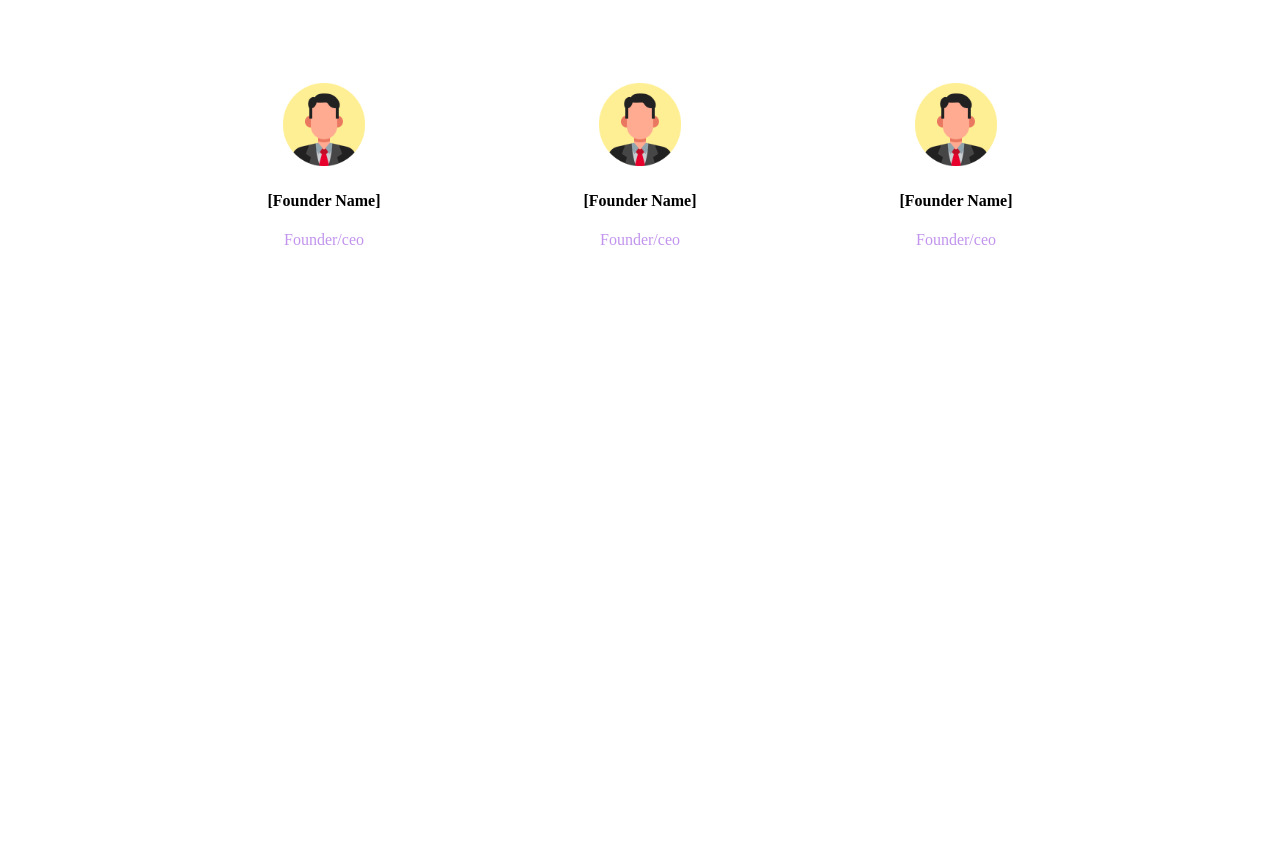
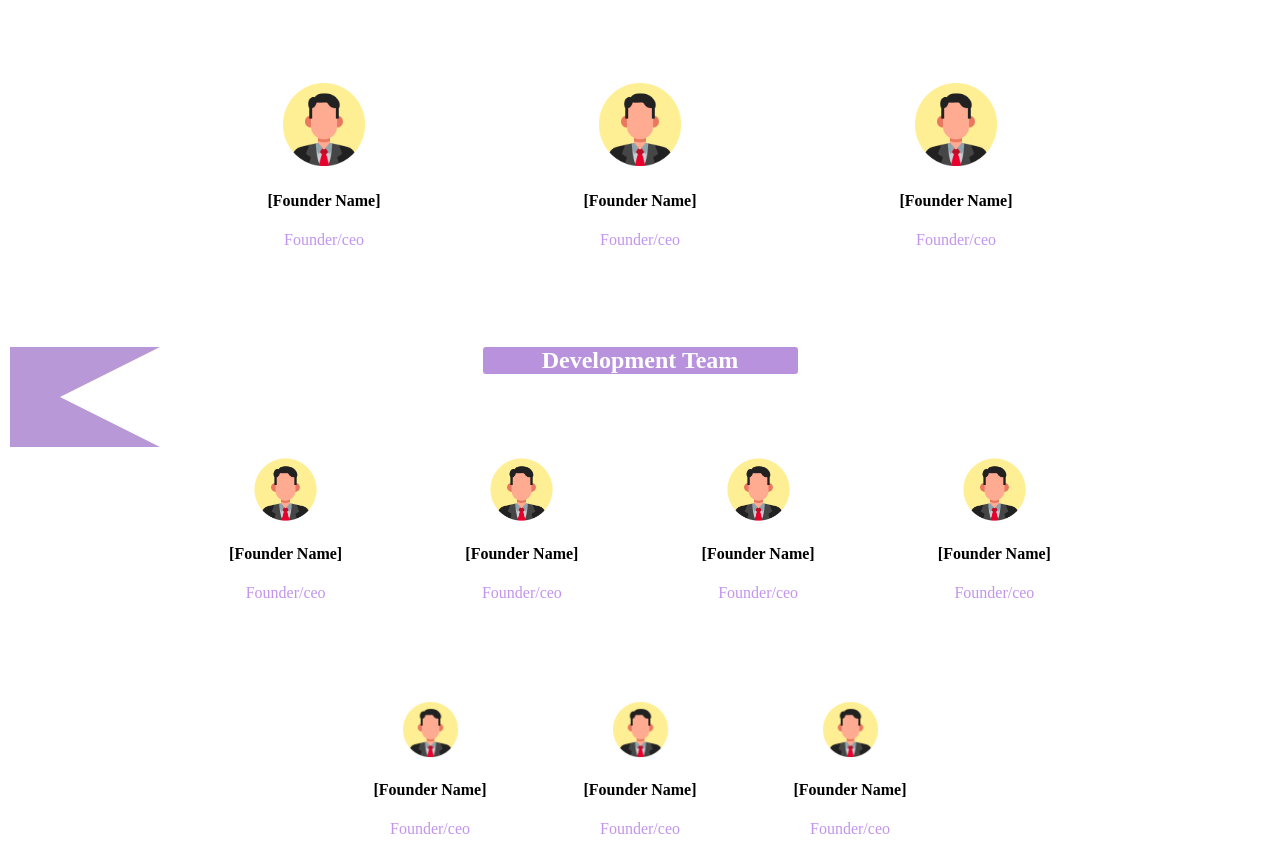
Before and after one commit to liton0023/task-1, a plain HTML site: page index.html in a window 1280 px wide. Shown: the part 614-1478 px from the top of the page. Before the commit the page ends 887 px from the top, so only its background shows below. Drawn offline with Linux system fonts and the light colour scheme.

Commit message:
Develop development section

```diff
--- a/index.html
+++ b/index.html
@@ -63,5 +63,50 @@
         </div>
       </div>
     </section>
+    <section class="developer-section">
+      <div class="developer-section-corner"></div>
+      <div>
+        <h1 class="development-header">Development Team</h1>
+      </div>
+      <div class="development-section">
+        <div class="management-item">
+          <img src="/icon/man.png" alt="" />
+          <h4>[Founder Name]</h4>
+          <p>Founder/ceo</p>
+        </div>
+        <div class="management-item">
+          <img src="/icon/man.png" alt="" />
+          <h4>[Founder Name]</h4>
+          <p>Founder/ceo</p>
+        </div>
+        <div class="management-item">
+          <img src="/icon/man.png" alt="" />
+          <h4>[Founder Name]</h4>
+          <p>Founder/ceo</p>
+        </div>
+        <div class="management-item">
+          <img src="/icon/man.png" alt="" />
+          <h4>[Founder Name]</h4>
+          <p>Founder/ceo</p>
+        </div>
+      </div>
+      <div class="development-team">
+        <div class="management-item">
+          <img src="/icon/man.png" alt="" />
+          <h4>[Founder Name]</h4>
+          <p>Founder/ceo</p>
+        </div>
+        <div class="management-item">
+          <img src="/icon/man.png" alt="" />
+          <h4>[Founder Name]</h4>
+          <p>Founder/ceo</p>
+        </div>
+        <div class="management-item">
+          <img src="/icon/man.png" alt="" />
+          <h4>[Founder Name]</h4>
+          <p>Founder/ceo</p>
+        </div>
+      </div>
+    </section>
   </body>
 </html>
--- a/style.css
+++ b/style.css
@@ -71,6 +71,48 @@
   align-items: center;
   text-align: center;
 }
+.developer-section {
+  position: relative;
+  border: 2px solid white;
+  margin-top: 5rem;
+}
+.developer-section-corner {
+  background-color: rgb(185, 152, 216);
+  position: absolute;
+  top: 0;
+  left: 0;
+
+  border-top: 50px solid transparent;
+  border-right: 100px solid white;
+  border-left: 50px solid transparent;
+  border-bottom: 50px solid transparent;
+}
+.development-header {
+  text-align: center;
+  background-color: rgb(184, 146, 220);
+  color: white;
+  width: 25%;
+  margin: auto;
+  border-radius: 3px;
+}
+.development-section {
+  display: flex;
+  width: 75%;
+  margin: auto;
+  margin-top: 5rem;
+  flex-direction: row;
+  align-items: center;
+  text-align: center;
+}
+.development-team {
+  display: flex;
+  width: 50%;
+  margin: auto;
+  margin-top: 5rem;
+  flex-direction: row;
+  align-items: center;
+  text-align: center;
+}
 
 @media only screen and (max-width: 600px) {
   .grapic {
@@ -87,6 +129,9 @@
   }
   .gap-line {
     width: 100%;
+  }
+  .management-header {
+    width: 75%;
   }
 }
 @media only screen and (min-width: 768px) and (max-width: 992) {
```
